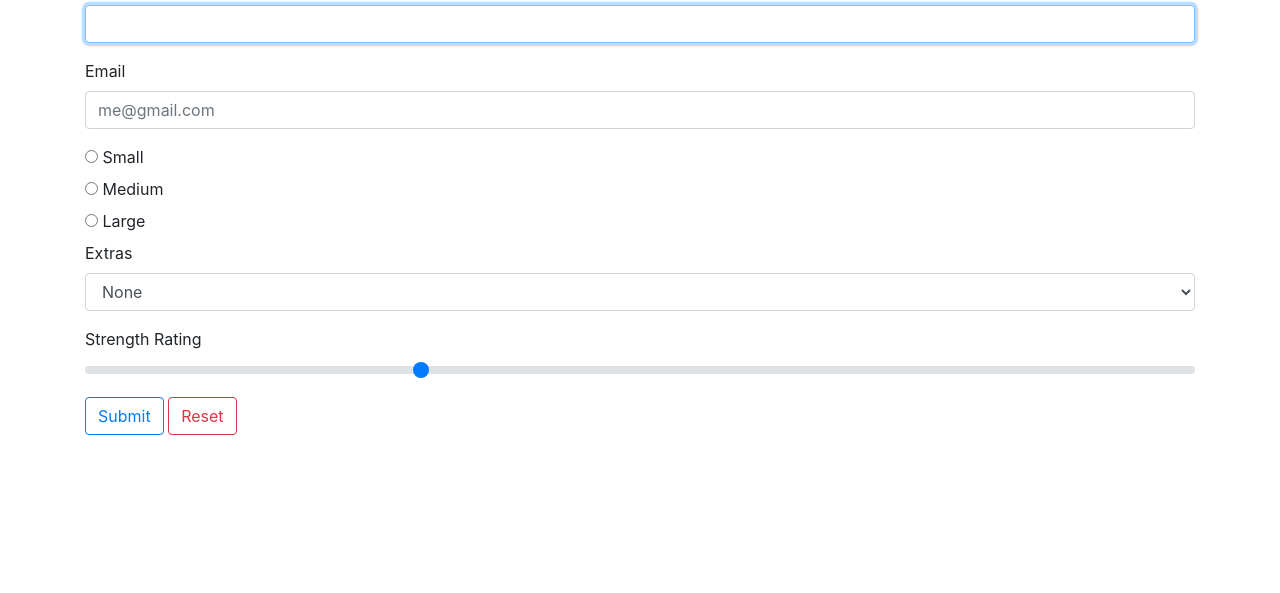
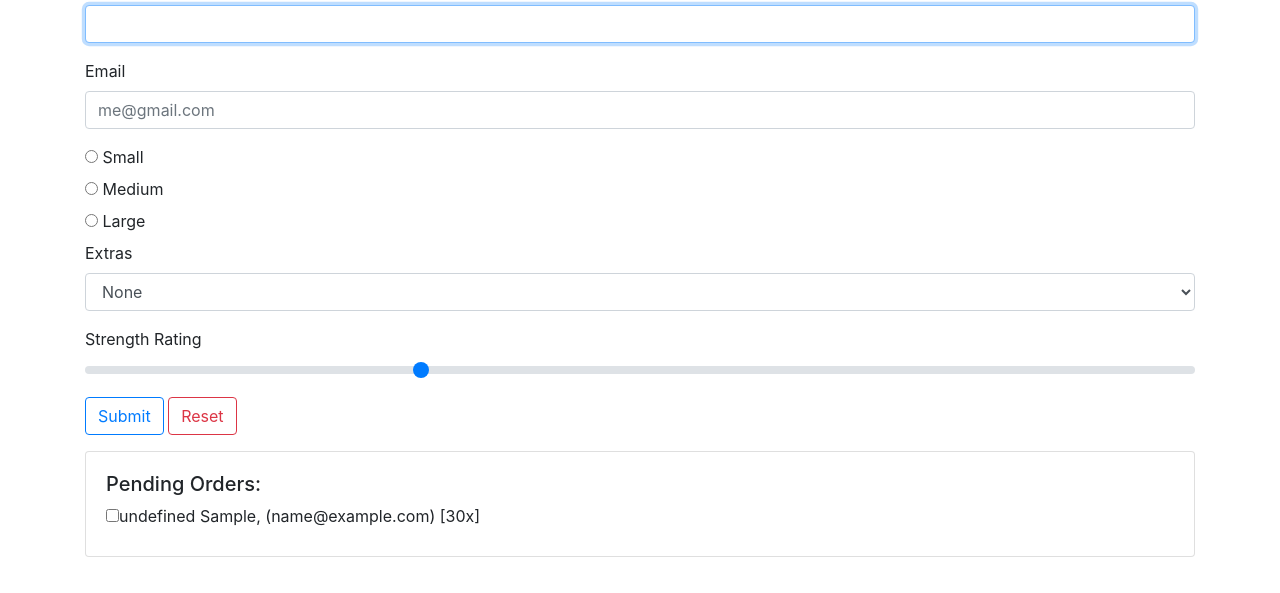
Before and after one commit to dallasmcgroarty/Drinker, a plain HTML site: page index.html in a window 1280 px wide. Both pictures are taken after typing "Sample", "name@example.com" into the empty fields and a click on the button "Submit". Shown: the part 83-676 px from the top of the page. Drawn offline with nearby package versions, Linux system fonts and the light colour scheme.

Commit message:
add pending orders

```diff
--- a/index.html
+++ b/index.html
@@ -3,6 +3,7 @@
         <meta charset="utf-8">
         <title>Drinker</title>
         <link rel="stylesheet" href="https://stackpath.bootstrapcdn.com/bootstrap/4.3.1/css/bootstrap.min.css">
+        <script src="https://stackpath.bootstrapcdn.com/bootstrap/4.3.1/js/bootstrap.min.js" integrity="sha384-JjSmVgyd0p3pXB1rRibZUAYoIIy6OrQ6VrjIEaFf/nJGzIxFDsf4x0xIM+B07jRM" crossorigin="anonymous"></script>
     </head>
     <body class="container">
         <header>
@@ -58,9 +59,18 @@
                     </form>
                 </div>
             </div>
+
+            <div class="card">
+                <div class="card-body">
+                        <h5>Pending Orders:</h4>
+                        <div data-drink-order="checklist">
+                        </div>
+                </div>
+            </div>
         </section>
+        <script src="https://cdnjs.cloudflare.com/ajax/libs/jquery/3.4.0/jquery.min.js" charset="utf-8"></script>
+        <script src="scripts/checklist.js" charset="utf-8"></script>
         <script src="scripts/formhandler.js" charset="utf-8"></script>
-        <script src="https://cdnjs.cloudflare.com/ajax/libs/jquery/3.4.0/jquery.min.js" charset="utf-8"></script>
         <script src="scripts/datastore.js" charset="utf-8"></script>
         <script src="scripts/truck.js" charset="utf-8"></script>
         <script src="scripts/main.js" charset="utf-8"></script>
--- /dev/null
+++ b/scripts/checklist.js
@@ -0,0 +1,69 @@
+(function (window) {
+  'use strict';
+  var App = window.App || {};
+
+  function CheckList (selector) {
+    if (!selector) {
+      throw new Error('No selector provided');
+    }
+    this.$element = $(selector);
+    if (this.$element.length === 0) {
+      throw new Error('Could not find element with selector: ' + selector);
+    }
+  }
+
+  CheckList.prototype.addClickHandler = function (fn) {
+    this.$element.on('click', 'input', function (event) {
+      var email = event.target.value;
+      this.removeRow(email);
+      fn(email);
+    }.bind(this));
+  };
+  CheckList.prototype.addRow = function (drinkOrder) {
+    // remove any existing rows that match the email address
+    this.removeRow(drinkOrder.emailAddress);
+    // create a new row instance of a row using coffee order info
+    var rowElement = new Row(drinkOrder);
+
+    // add the new row instance's $element property to the checklist
+    this.$element.append(rowElement.$element);
+  };
+
+  CheckList.prototype.removeRow = function (email) {
+    this.$element
+      .find('[value="' + email + '"]')
+      .closest('[data-drink-order="checkbox"]')
+      .remove();
+  };
+
+  function Row (drinkOrder) {
+    var $div = $('<div></div>', {
+      'data-drink-order': 'checkbox',
+      'class': 'checkbox'
+    });
+
+    var $label = $('<label></label>');
+
+    var $checkbox = $('<input></input>', {
+      type: 'checkbox',
+      value: drinkOrder.emailAddress
+    });
+
+    var description = drinkOrder.size + ' ';
+    if (drinkOrder.flavor) {
+      description += drinkOrder.flavor + ' ';
+    }
+
+    description += drinkOrder.drink + ', ';
+    description += ' (' + drinkOrder.emailAddress + ')';
+    description += ' [' + drinkOrder.strength + 'x]';
+
+    $label.append($checkbox);
+    $label.append(description);
+    $div.append($label);
+
+    this.$element = $div;
+  }
+  App.CheckList = CheckList;
+  window.App = App;
+})(window);
--- a/scripts/main.js
+++ b/scripts/main.js
@@ -1,14 +1,21 @@
 (function (window) {
   'use strict';
   var FORM_SELECTOR = '[data-drink-order="form"]';
+  var CHECKLIST_SELECTOR = '[data-drink-order="checklist"]';
   var App = window.App;
   var Truck = App.Truck;
   var DataStore = App.DataStore;
   var FormHandler = App.FormHandler;
+  var CheckList = App.CheckList;
   var myTruck = new Truck('ncc-1701', new DataStore());
   window.myTruck = myTruck;
+  var checkList = new CheckList(CHECKLIST_SELECTOR);
+  checkList.addClickHandler(myTruck.deliverOrder.bind(myTruck));
   var formHandler = new FormHandler(FORM_SELECTOR);
 
-  formHandler.addSubmitHandler(myTruck.createOrder.bind(myTruck));
+  formHandler.addSubmitHandler(function (data) {
+    myTruck.createOrder(data);
+    checkList.addRow(data);
+  });
   console.log(formHandler);
 })(window);
```
